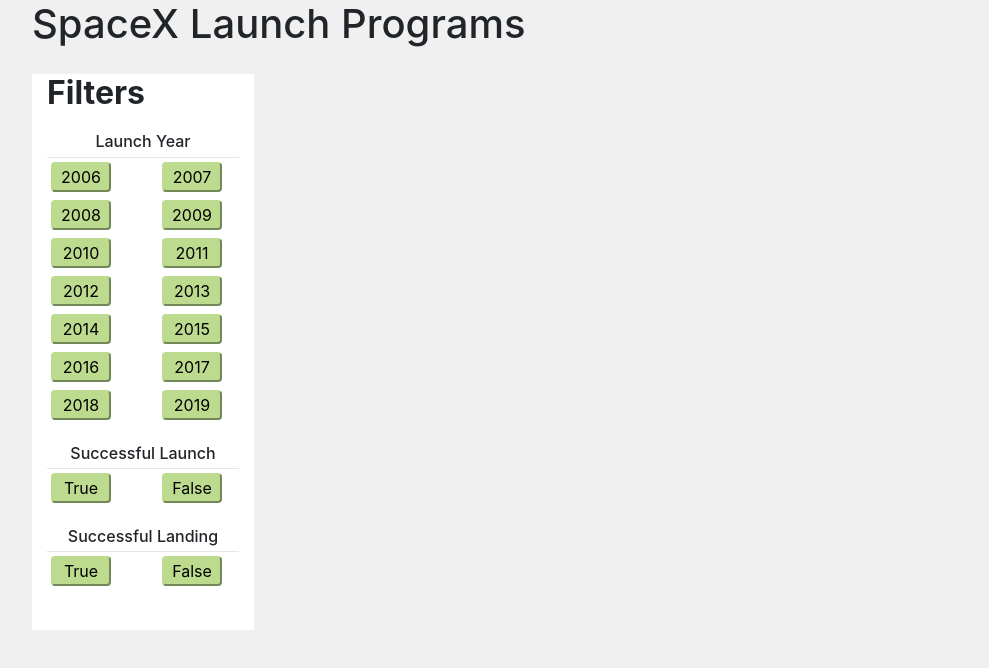
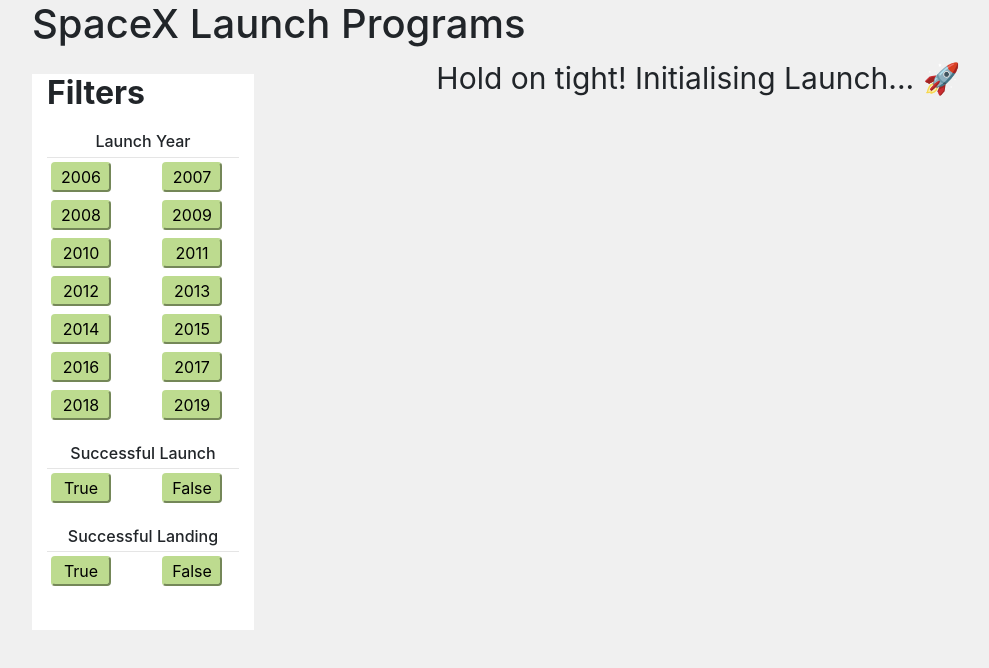
Before and after one commit to tejbaise/spacex-program, a React (Create React App) app: page / in a window 1280 px wide. Shown: the top 668 px of the page, without its empty margins (53-1042 px from the left). Built offline with nearby package versions, Linux system fonts and the light colour scheme.

Commit message:
Add HOC for Loading Component

```diff
--- a/src/Components/ProgramDetails.js
+++ b/src/Components/ProgramDetails.js
@@ -1,10 +1,15 @@
-import React, {useCallback} from 'react';
+import React, { useCallback, useState } from 'react';
 import '../Stylesheets/ProgramDetails.scss';
-import Container from 'react-bootstrap/Container'
+import Container from 'react-bootstrap/Container';
 import Filter from './Filter';
 import List from './List';
+import withListLoading from '../HOCUtils/withListLoading';
 
 function ProgramDetails() {
+  const ListLoading = withListLoading(List);
+  const [appState, setAppState] = useState({
+    loading: true,
+  });
 
   const onFilterChange = useCallback((response) => {
     //Add Filter Change Logic Here
@@ -14,10 +19,10 @@
     <Container fluid='xl'>
       <h1>SpaceX Launch Programs</h1>
       <div className='FilterDisplay'>
-        <Filter onFilterChange={onFilterChange}/>
+        <Filter onFilterChange={onFilterChange} />
       </div>
       <div className='ListDisplay'>
-        <List />
+        <ListLoading isLoading={appState.loading} />
       </div>
     </Container>
   );
--- /dev/null
+++ b/src/HOCUtils/withListLoading.js
@@ -0,0 +1,16 @@
+import React from 'react';
+
+function withListLoading(Component) {
+  return function WithLoadingComponent({ isLoading, ...props }) {
+    if (!isLoading) return <Component {...props} />;
+    return (
+      <p style={{ textAlign: 'center', fontSize: '30px' }}>
+        Hold on tight! Initialising Launch...{' '}
+        <span role='img' aria-label='rocket'>
+          🚀
+        </span>
+      </p>
+    );
+  };
+}
+export default withListLoading;
```
